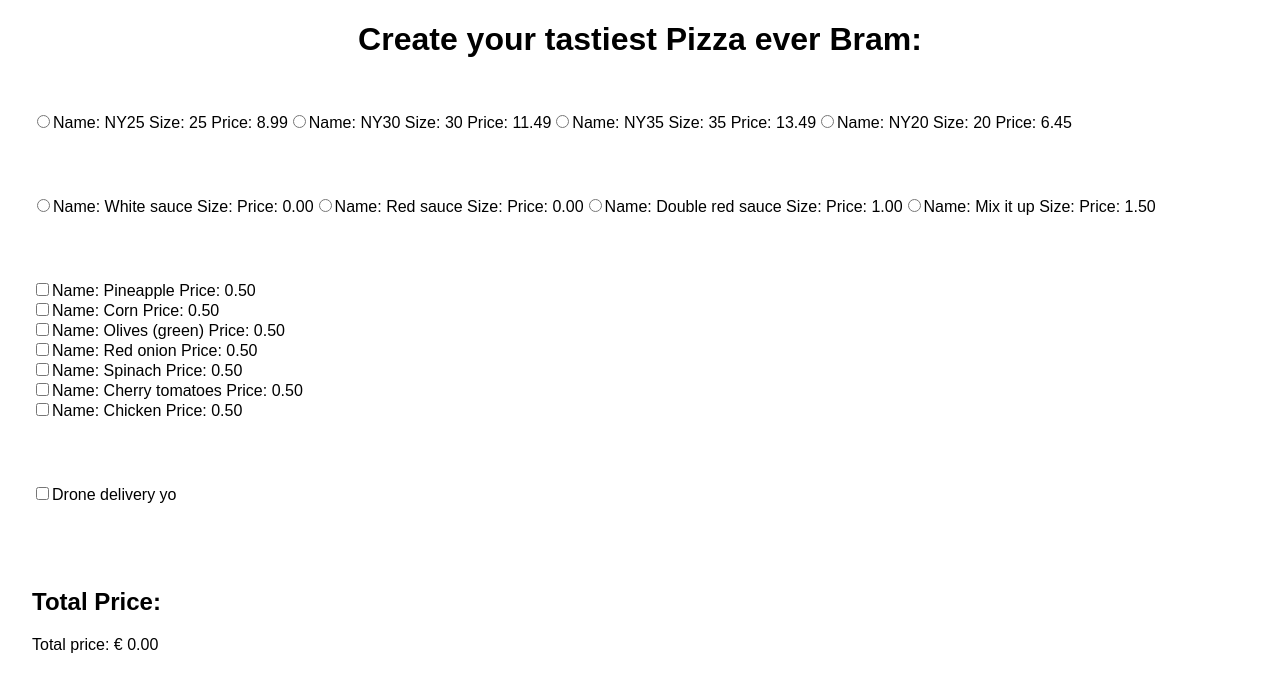
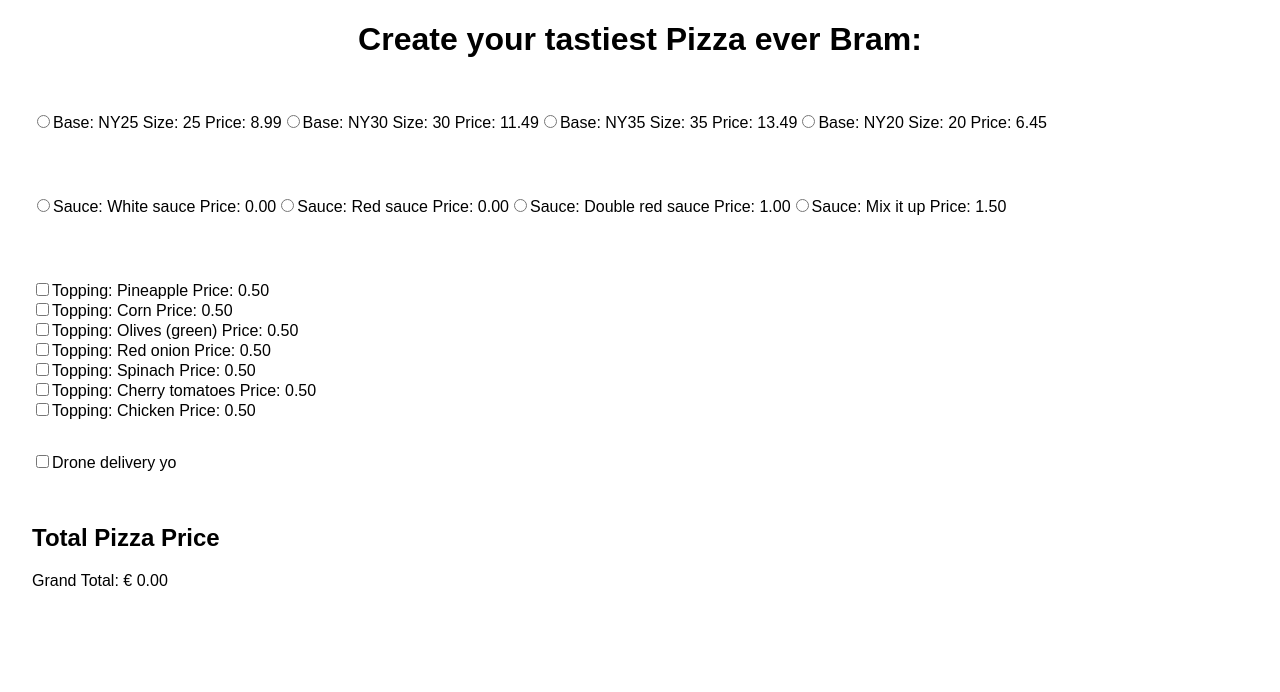
Before and after one commit to Carlier92/homework-6, a React (Create React App) app in the folder pizza-app/: page / in a window 1280 px wide. Shown: the top 692 px of the page. Built offline with nearby package versions, Linux system fonts and the light colour scheme.

Commit message:
simple styling

```diff
--- a/pizza-app/src/components/PizzaBases.js
+++ b/pizza-app/src/components/PizzaBases.js
@@ -31,7 +31,7 @@ class PizzaBases extends PureComponent {
                             checked={this.props.pickedBase.name === name}
                             onChange={this.handleChange}
                         />
-                        Name: {name} Size: {size} Price: {price.toFixed(2)}
+                        Base: {name} Size: {size} Price: {price.toFixed(2)}
                     </label>
                 )
             })
--- a/pizza-app/src/components/PizzaPrice.js
+++ b/pizza-app/src/components/PizzaPrice.js
@@ -23,8 +23,8 @@ class PizzaPrice extends PureComponent {
     render() {
         return (
             <div>
-                <h2>Total Price:</h2>
-                <p className="total">Total price: € {this.calculatePrice()}</p>
+                <h2>Total Pizza Price</h2>
+                <p className="total">Grand Total: € {this.calculatePrice()}</p>
             </div>
         )
     }
--- a/pizza-app/src/components/PizzaSauces.js
+++ b/pizza-app/src/components/PizzaSauces.js
@@ -33,7 +33,7 @@ class PizzaSauces extends PureComponent {
                             checked={this.props.pickedSauce.name === name}
                             onChange={this.handleChange}
                         />
-                        Name: {name} Size: {size} Price: {price.toFixed(2)}
+                        Sauce: {name} Price: {price.toFixed(2)}
                     </label>
                 )
             })
--- a/pizza-app/src/components/PizzaToppings.js
+++ b/pizza-app/src/components/PizzaToppings.js
@@ -41,7 +41,7 @@ class PizzaToppings extends PureComponent {
                             checked={this.setCheck(name)}
                             onChange={this.handleChange}
                         />
-                        Name: {name} Price: {price.toFixed(2)}
+                        Topping: {name}         Price: {price.toFixed(2)}
                     </label>
                 )
             })
--- a/pizza-app/src/style/styles.css
+++ b/pizza-app/src/style/styles.css
@@ -4,14 +4,19 @@
     margin: 0;
     display: flex;
     flex-direction: column;
-    text-align: left;
+    text-align: center;
 }
 
-.bases, .sauces, .toppings, .delivery {
+.bases, .sauces, .toppings {
     display: flex;
     margin: 2rem;
 }
 
-.toppings {
-    flex-direction: column
+.toppings, .delivery {
+    flex-direction: column;
+    text-align: left;
 }
+
+.delivery {
+    margin-left: 2rem;
+}
```
